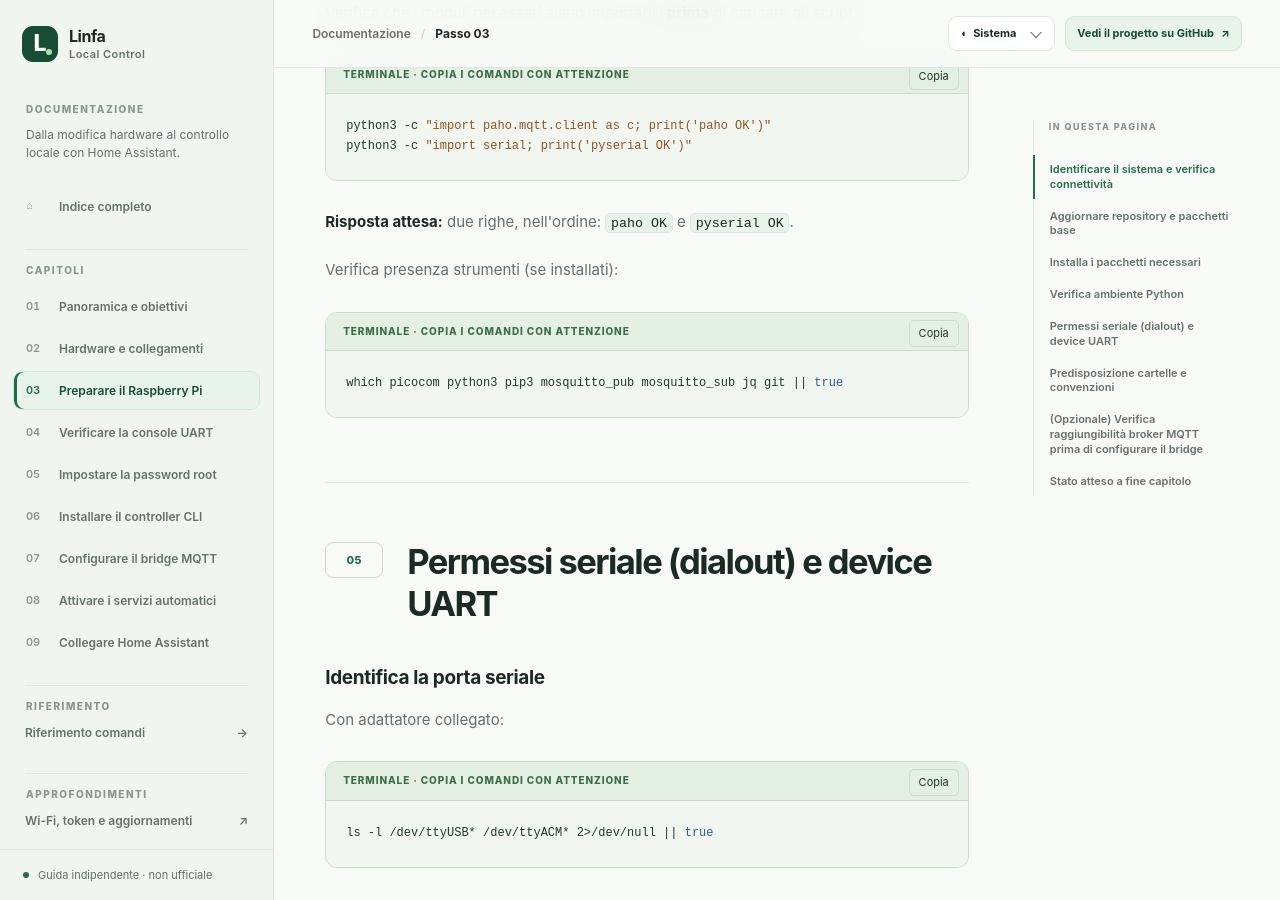
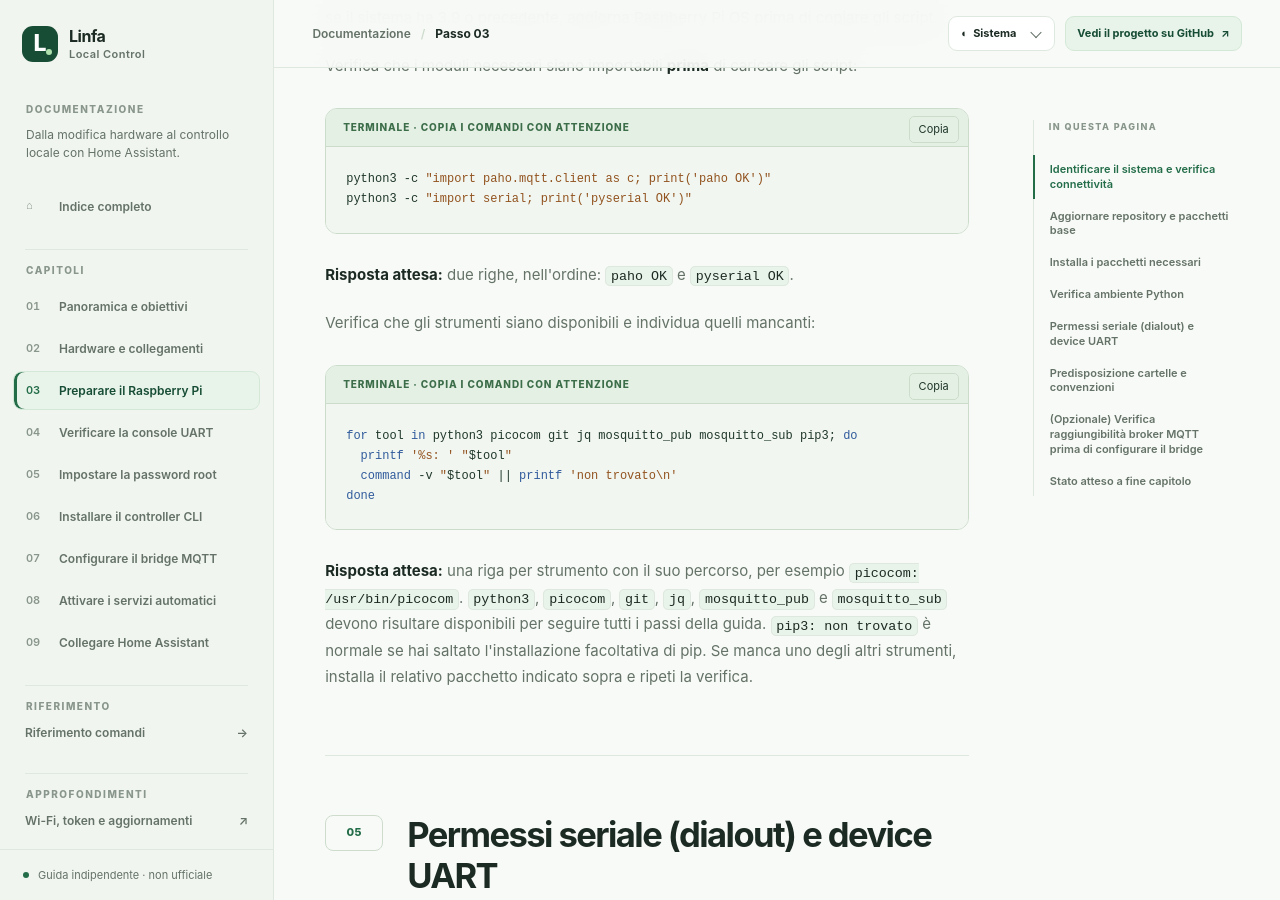
Before and after one commit to Interstellar0verdrive/Linfa-local-control, an MkDocs documentation site: the page built from docs/setup/03-raspberry.md, in a window 1280 px wide and 900 px high, scrolled down 3725 px. Built offline with MkDocs 1.6.1, drawn with Linux system fonts in a browser that asks for light colours; some of the changed text lies outside the part shown.

Commit message:
Explain expected output of Raspberry tool check

````diff
--- a/docs/setup/03-raspberry.md
+++ b/docs/setup/03-raspberry.md
@@ -64,9 +64,9 @@ sudo apt install -y \
   curl
 ```
 
-### Pacchetti “tooling” consigliati (debug/test)
+### Git e strumenti per le verifiche
 
-Non sono strettamente obbligatori, ma semplificano moltissimo test e troubleshooting:
+Git serve per scaricare la repository direttamente sul Raspberry nel passo 06; `mosquitto-clients` e `jq` servono per le verifiche descritte nei passi successivi. Installali se segui i comandi di questa guida:
 
 ```bash
 sudo apt install -y \
@@ -104,11 +104,16 @@ python3 -c "import serial; print('pyserial OK')"
 
 **Risposta attesa:** due righe, nell'ordine: `paho OK` e `pyserial OK`.
 
-Verifica presenza strumenti (se installati):
+Verifica che gli strumenti siano disponibili e individua quelli mancanti:
 
 ```bash
-which picocom python3 pip3 mosquitto_pub mosquitto_sub jq git || true
+for tool in python3 picocom git jq mosquitto_pub mosquitto_sub pip3; do
+  printf '%s: ' "$tool"
+  command -v "$tool" || printf 'non trovato\n'
+done
 ```
+
+**Risposta attesa:** una riga per strumento con il suo percorso, per esempio `picocom: /usr/bin/picocom`. `python3`, `picocom`, `git`, `jq`, `mosquitto_pub` e `mosquitto_sub` devono risultare disponibili per seguire tutti i passi della guida. `pip3: non trovato` è normale se hai saltato l'installazione facoltativa di pip. Se manca uno degli altri strumenti, installa il relativo pacchetto indicato sopra e ripeti la verifica.
 
 ---
 
````
